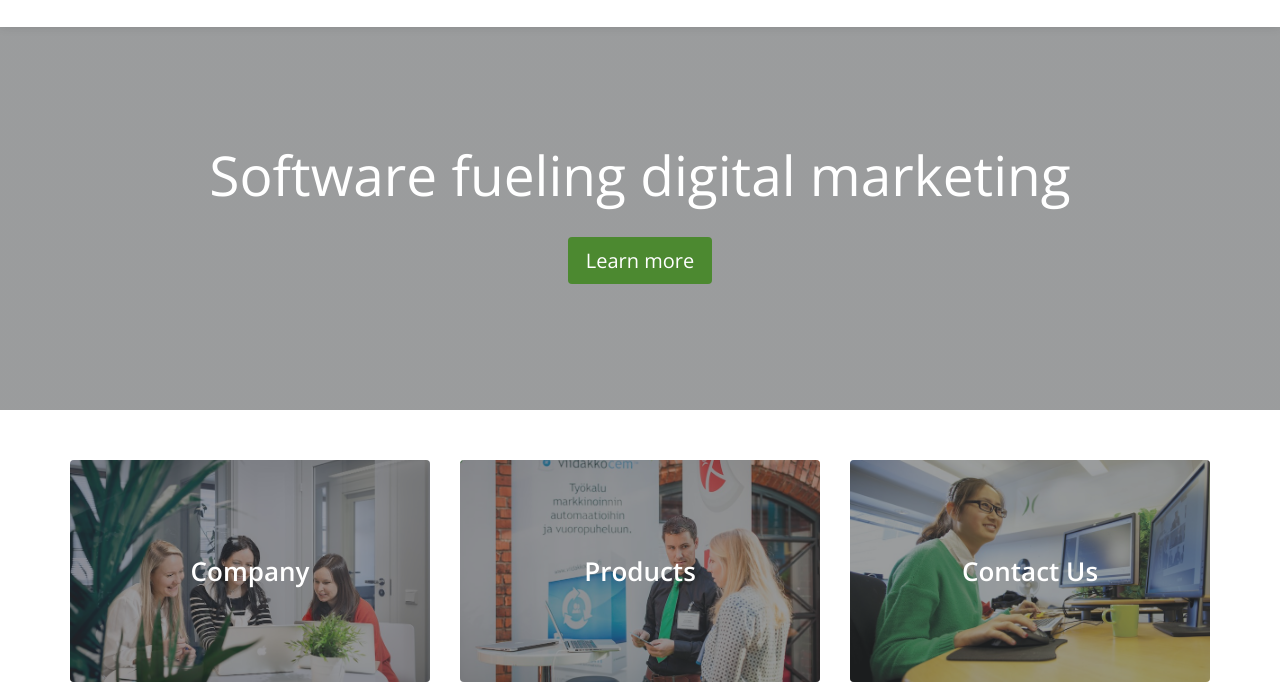
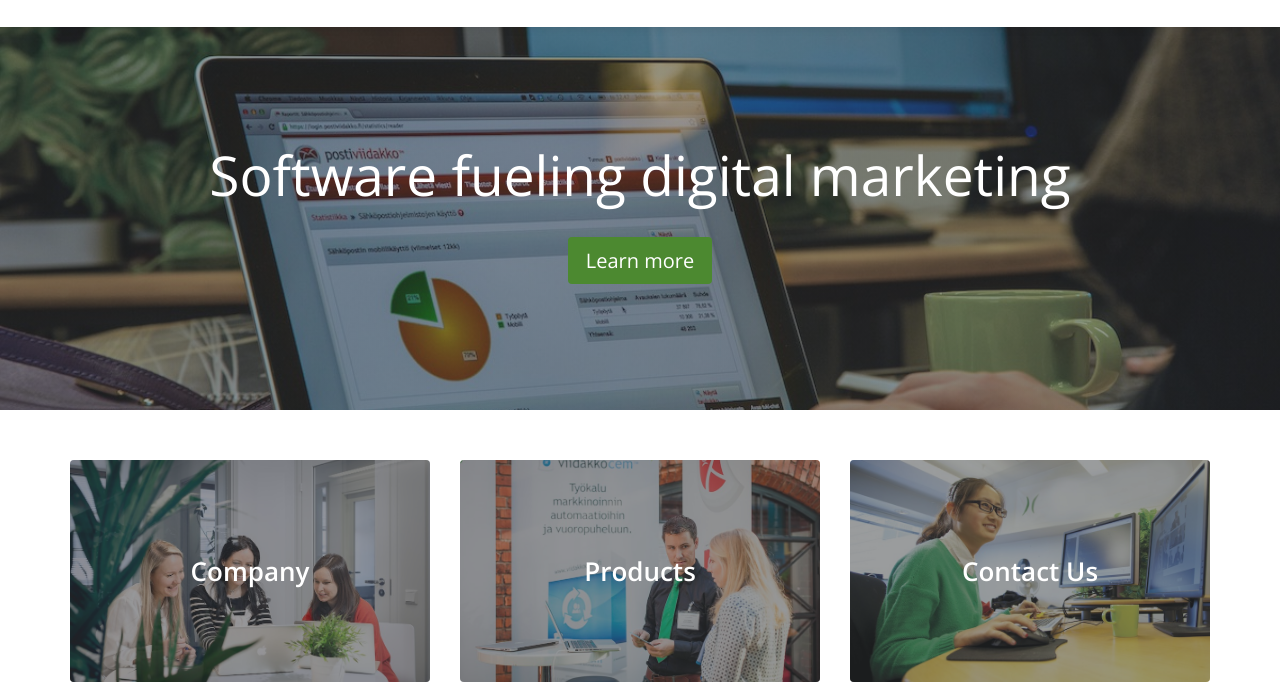
Before and after one commit to markvicuna/liana-assignment, a plain HTML site: page index.html in a window 1280 px wide. Shown: the part 140-824 px from the top of the page. Drawn offline with nearby package versions, Linux system fonts and the light colour scheme; the site is published under a folder, as on GitHub Pages, so addresses that start at the root find nothing; no server answers.

Commit message:
Update hero img path

```diff
--- a/styles/main.css
+++ b/styles/main.css
@@ -154,7 +154,7 @@ section h2 {
     flex-direction: column;
     justify-content: center;
     align-items: center;
-    background: linear-gradient(0deg, var(--off-black-overlay), var(--off-black-overlay)), url("/assets/images/hero.jpg");
+    background: linear-gradient(0deg, var(--off-black-overlay), var(--off-black-overlay)), url("../assets/images/hero.jpg");
     background-attachment: fixed;
     background-position: center;
     background-repeat: no-repeat;
```
